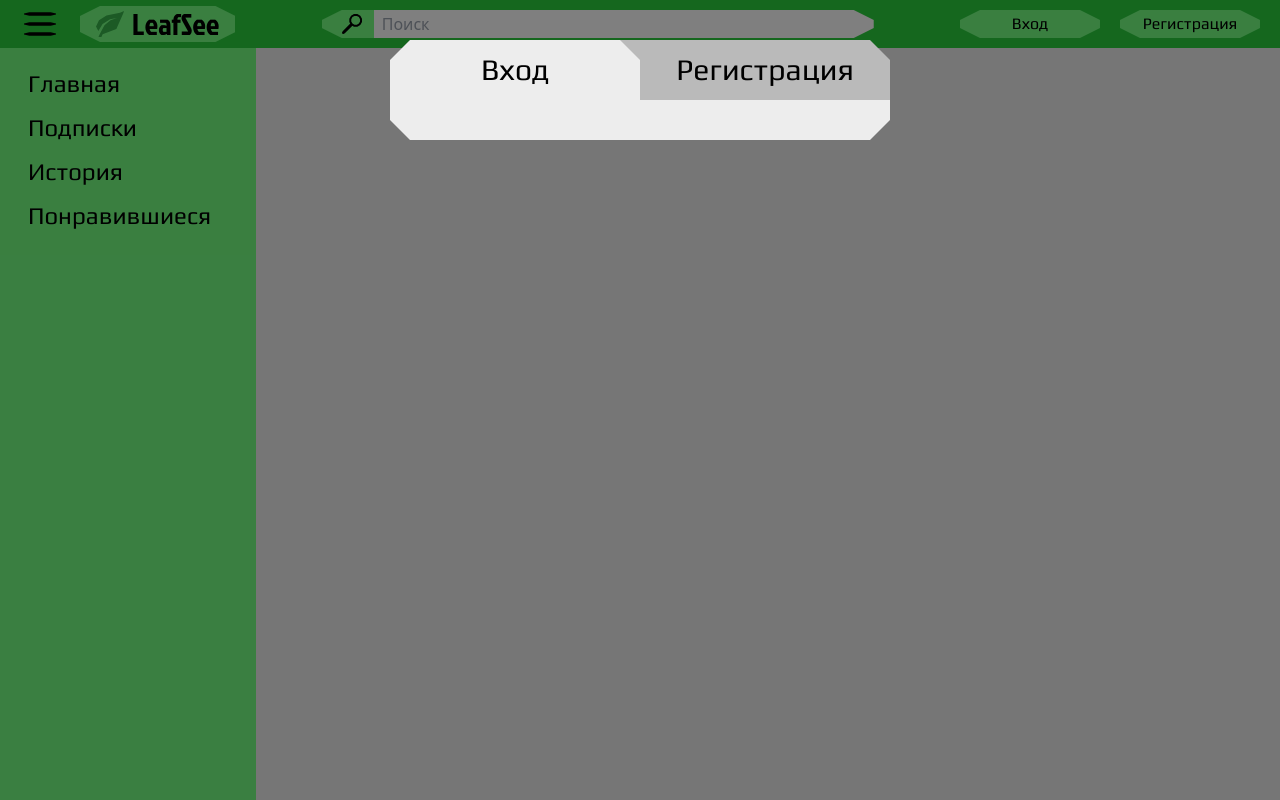
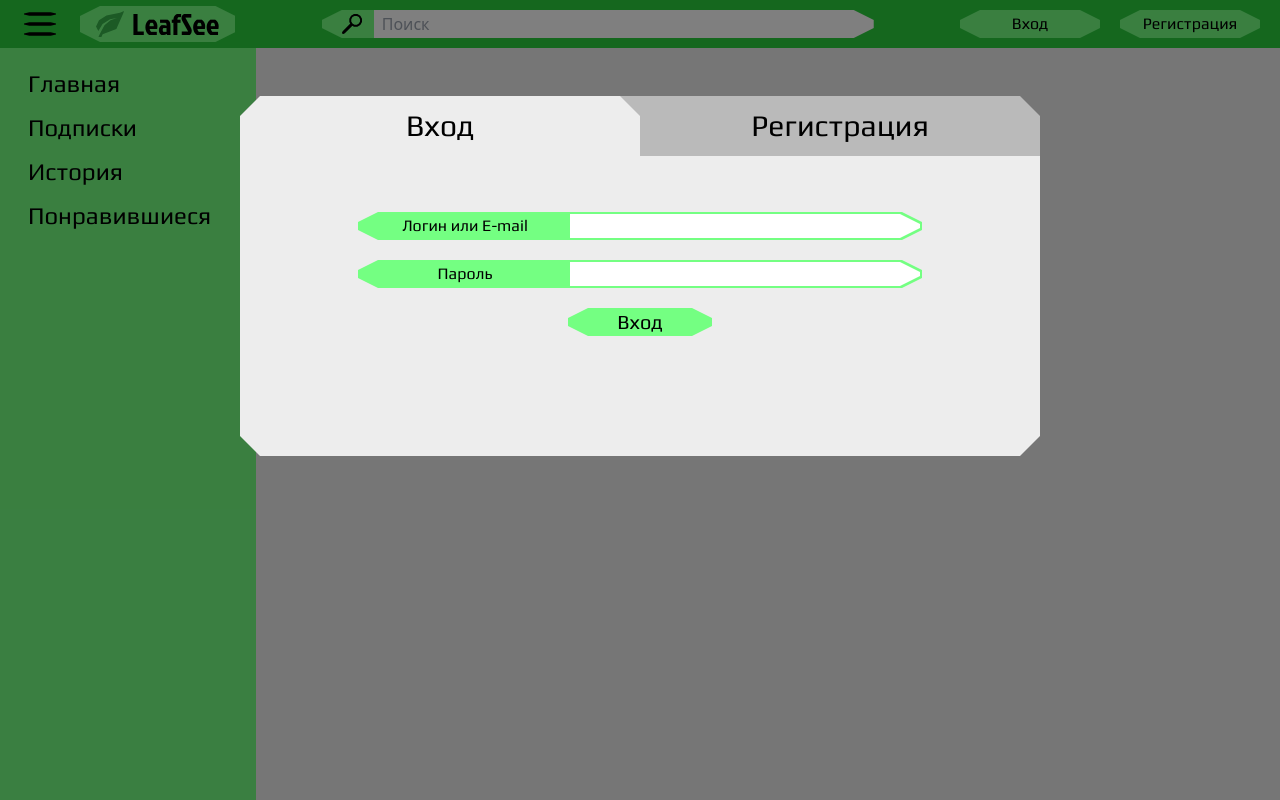
Before and after one commit to Tortole/leafsee-simple, a Django app: template apps/templates/base/base.html in a window 1280 px wide, after a click on "Вход". Run offline with Django 5.2, Linux system fonts and the light colour scheme; the template is opened without the code that fills it, so the values that code supplies are empty; some libraries are stand-ins or nearby versions.

Commit message:
feat: add login form in separate html file

```diff
--- a/apps/authentication/templates/authentication/login.html
+++ b/apps/authentication/templates/authentication/login.html
@@ -0,0 +1,39 @@
+<from class="flex flex-col items-center gap-5">
+    <div class="clip-polygon-steep size-max bg-green-l p-[2px]">
+        <div class="clip-polygon-steep flex flex-row">
+            <label
+                class="h-full w-[210px] bg-green-l text-center font-play"
+                for="login"
+                >Логин или E-mail</label
+            >
+            <input
+                id="login"
+                class="w-[350px] pl-2 pr-5 outline-none"
+                type="text"
+                name="login"
+            />
+        </div>
+    </div>
+
+    <div class="clip-polygon-steep size-max bg-green-l p-[2px]">
+        <div class="clip-polygon-steep flex flex-row">
+            <label
+                class="h-full w-[210px] bg-green-l text-center font-play"
+                for="password"
+                >Пароль</label
+            >
+            <input
+                id="password"
+                class="w-[350px] pl-2 pr-5 outline-none"
+                type="password"
+                name="password"
+            />
+        </div>
+    </div>
+
+    <button
+        class="clip-polygon-steep w-36 bg-green-l font-play text-xl hover:bg-green-l-hover active:bg-green-l-onclick"
+    >
+        Вход
+    </button>
+</from>
--- a/apps/static/base/css/out.css
+++ b/apps/static/base/css/out.css
@@ -771,6 +771,14 @@ video {
     height: 1px;
 }
 
+.min-h-\[500px\] {
+    min-height: 500px;
+}
+
+.min-h-\[300px\] {
+    min-height: 300px;
+}
+
 .w-1\/2 {
     width: 50%;
 }
@@ -828,8 +836,56 @@ video {
     width: max-content;
 }
 
+.w-40 {
+    width: 10rem;
+}
+
+.w-60 {
+    width: 15rem;
+}
+
+.w-72 {
+    width: 18rem;
+}
+
+.w-80 {
+    width: 20rem;
+}
+
+.w-96 {
+    width: 24rem;
+}
+
+.w-\[210px\] {
+    width: 210px;
+}
+
+.w-\[350px\] {
+    width: 350px;
+}
+
+.w-14 {
+    width: 3.5rem;
+}
+
+.w-44 {
+    width: 11rem;
+}
+
+.w-32 {
+    width: 8rem;
+}
+
+.w-36 {
+    width: 9rem;
+}
+
 .min-w-\[500px\] {
     min-width: 500px;
+}
+
+.min-w-\[800px\] {
+    min-width: 800px;
 }
 
 .flex-grow {
@@ -953,6 +1017,22 @@ video {
     padding: 1.25rem;
 }
 
+.p-1 {
+    padding: 0.25rem;
+}
+
+.p-\[2px\] {
+    padding: 2px;
+}
+
+.p-16 {
+    padding: 4rem;
+}
+
+.p-14 {
+    padding: 3.5rem;
+}
+
 .px-3 {
     padding-left: 0.75rem;
     padding-right: 0.75rem;
@@ -1006,6 +1121,14 @@ video {
 
 .pt-10 {
     padding-top: 2.5rem;
+}
+
+.pt-20 {
+    padding-top: 5rem;
+}
+
+.pt-24 {
+    padding-top: 6rem;
 }
 
 .text-left {
--- a/apps/templates/base/base.html
+++ b/apps/templates/base/base.html
@@ -193,7 +193,7 @@
 
         <div
             id="loginWrapper"
-            class="absolute left-0 top-0 z-[100] flex h-full w-full justify-center bg-black bg-opacity-50 pt-10"
+            class="absolute left-0 top-0 z-[100] flex h-full w-full justify-center bg-black bg-opacity-50 pt-24"
             onclick="toggleElement('loginWrapper')"
         >
             <div
@@ -206,11 +206,16 @@
                     >
                         Вход
                     </div>
-                    <button class="w-1/2 py-3 font-play text-3xl">
+                    <button
+                        class="w-1/2 py-3 font-play text-3xl"
+                        onclick="switchLoginRegister()"
+                    >
                         Регистрация
                     </button>
                 </div>
-                <div class="size-max min-w-[500px] bg-gray-n p-5">
+                <div
+                    class="size-max min-h-[300px] min-w-[800px] bg-gray-n p-14"
+                >
                     {% include 'authentication/login.html' %}
                 </div>
             </div>
```
Also changed, not shown: other parts of apps/static/base/css/out.css (+43 -0 lines).
